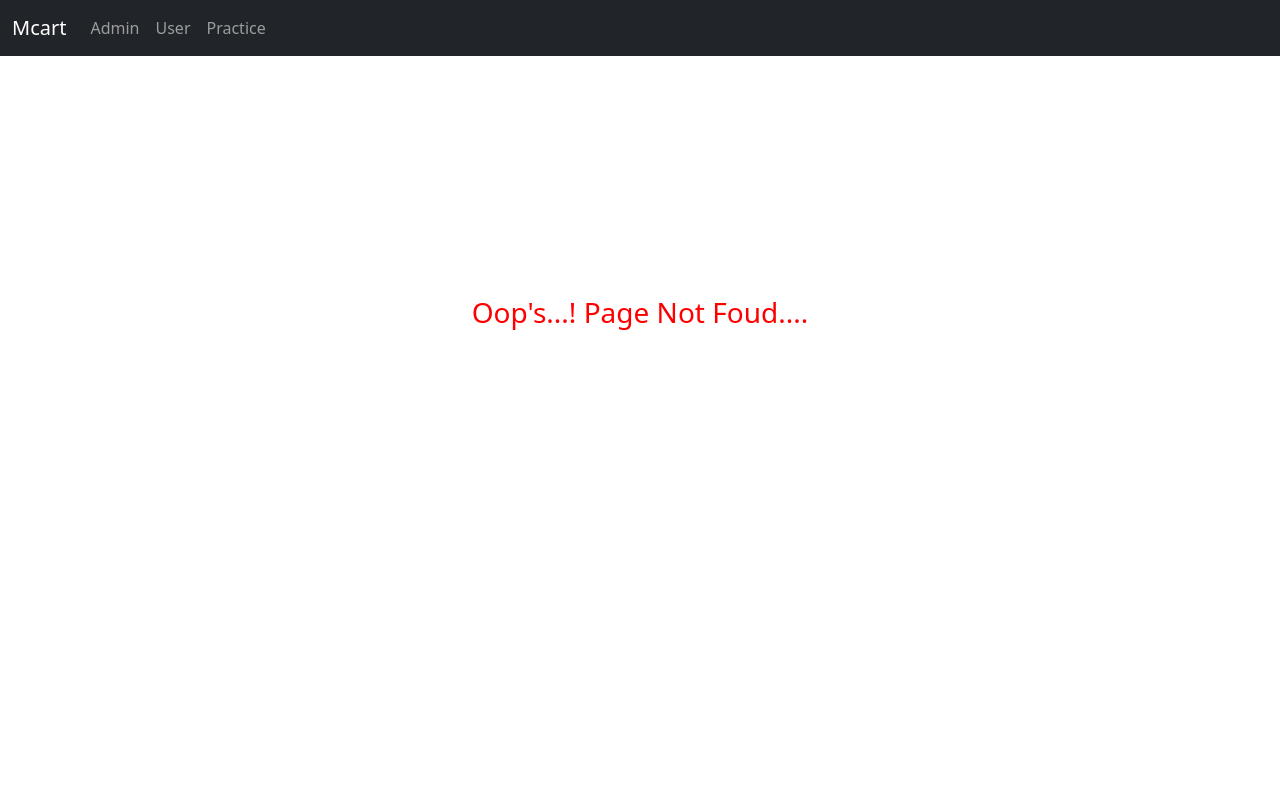
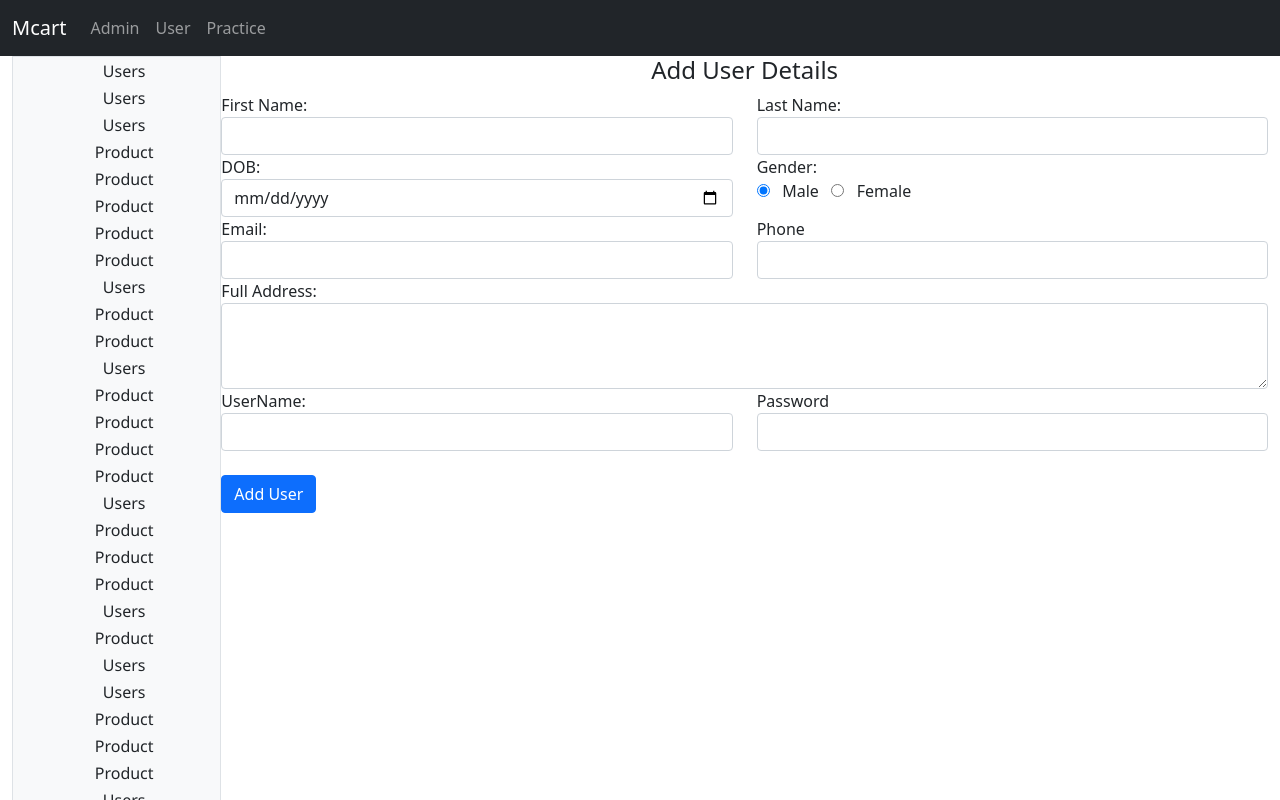
Before and after one commit to mohangani/Mcart, an Angular app in the folder Mcart/: page /admin/userlist in a window 1280 px wide. Shown: the top 800 px of the page. Built offline with nearby package versions, Linux system fonts and the light colour scheme.

Commit message:
reactive forms

```diff
--- /dev/null
+++ b/Mcart/src/app/Services/validation.service.ts
@@ -0,0 +1,19 @@
+import { Injectable } from '@angular/core';
+import { AbstractControl, ValidationErrors } from '@angular/forms';
+
+@Injectable({
+  providedIn: 'root'
+})
+export class ValidationService {
+
+  constructor() { }
+
+  public validateDob(control: AbstractControl): ValidationErrors|null {
+    if (new Date(control.value) > new Date())
+      return {error:"DOB should be less than or eual to current date."};
+    return null;
+  }
+
+
+
+}
--- a/Mcart/src/app/product/product.component.html
+++ b/Mcart/src/app/product/product.component.html
@@ -1,7 +1,7 @@
 <div class="container">
     <h4 [ngStyle]="{'text-align': 'center'}"> {{title}} </h4>
 
-    <form>
+    <form (ngSubmit)="onSubmit();">
         <div class="mb-3 m-3">
             <!-- <label for="#id"> Product Id :</label>
             <input type="number" class="form-control" name="id" [(ngModel)]="product.id" disabled/> -->
@@ -11,7 +11,7 @@
         </div>
         <div class="mb-3 m-3">
 
-            <span class="btn btn-primary" (click)="onSubmit();"> Submit </span>
+            <button type="Submit" class="btn btn-primary" > Submit </button>
 
         </div>
     </form>
--- /dev/null
+++ b/Mcart/src/app/users/user-list/user-list.component.html
@@ -0,0 +1 @@
+<p>user-list works!</p>
--- /dev/null
+++ b/Mcart/src/app/users/user-list/user-list.component.ts
@@ -0,0 +1,15 @@
+import { Component, OnInit } from '@angular/core';
+
+@Component({
+  selector: 'app-user-list',
+  templateUrl: './user-list.component.html',
+  styleUrls: ['./user-list.component.css']
+})
+export class UserListComponent implements OnInit {
+
+  constructor() { }
+
+  ngOnInit(): void {
+  }
+
+}
--- /dev/null
+++ b/Mcart/src/app/users/user/user.component.html
@@ -0,0 +1,109 @@
+<div class="container">
+
+    <h4 style="text-align: center;"> Add User Details</h4>
+
+
+    <form [formGroup]="userForm" action="/action_page.php" (ngSubmit)="onSubmit()">
+
+        <div>
+            <div>
+                <div class="row">
+                    <div class="col-md-6 ">
+                        <label for="">First Name:</label>
+                        <input class="form-control" type="text" formControlName="firstName" />
+                        <small class="text-danger"
+                            *ngIf="userForm.get('firstName').touched  && !userForm.get('firstName').valid">
+                            First Name is required.
+                        </small>
+                    </div>
+                    <div class="col-md-6 ">
+                        <label for="">Last Name:</label>
+                        <input class="form-control" type="text" [formControlName]="'lastName'" />
+                        <small class="text-danger"
+                            *ngIf="userForm.get('lastName').touched  && !userForm.get('lastName').valid">
+                            Last Name is required.
+                        </small>
+                    </div>
+                </div>
+
+                <div class="row">
+                    <div class="col-md-6 ">
+                        <label for="">DOB:</label>
+                        <input class="form-control" type="date" [formControlName]="'dob'" />
+                        <small class="text-danger" *ngIf="userForm.get('dob').touched  && !userForm.get('dob').valid">
+                            DOB is required.
+                        </small>
+                    </div>
+                    <div class="col-md-6 ">
+                        <label for="">Gender:</label> <br>
+
+                        <input type="radio" id="male" name="gender" value="male" [formControlName]="'gender'">
+                          <label for="male">Male</label> &nbsp;
+
+                        <input type="radio" id="female" name="gender" value="female" [formControlName]="'gender'">
+                          <label for="female">Female</label>
+                    </div>
+                </div>
+
+                <div class="row">
+                    <div class="col-md-6 ">
+                        <label for="">Email:</label>
+                        <input class="form-control" type="email" [formControlName]="'email'" />
+                        <small class="text-danger"
+                            *ngIf="userForm.get('email').touched  && !userForm.get('email').valid && userForm.get('email').errors?.['required']">
+                            Email is required.
+                        </small>
+                        <small class="text-danger"
+                            *ngIf="userForm.get('email').touched  && !userForm.get('email').valid
+                            && userForm.get('email').errors?.['email']">
+                            Please Enter valid Email.
+                        </small>
+                    </div>
+                    <div class="col-md-6 ">
+                        <label for="">Phone</label>
+                        <input class="form-control" type="text" [formControlName]="'phone'" />
+                        <small class="text-danger"
+                            *ngIf="userForm.get('phone').touched  && !userForm.get('phone').valid">
+                            Phone is required.
+                        </small>
+                    </div>
+                </div>
+
+                <div class="row">
+                    <div class="col-md-12 ">
+                        <label for="">Full Address:</label>
+                        <textarea class="form-control" name="" id="" cols="50" rows="3"
+                            [formControlName]="'address'"></textarea>
+                        <small class="text-danger"
+                            *ngIf="userForm.get('address').touched  && !userForm.get('address').valid">
+                            Address is required.
+                        </small>
+                    </div>
+                </div>
+
+                <div class="row">
+                    <div class="col-md-6 ">
+                        <label for="">UserName:</label>
+                        <input class="form-control" type="email" [formControlName]="'userName'" />
+                        <small class="text-danger"
+                            *ngIf="userForm.get('userName').touched  && !userForm.get('userName').valid">
+                            User Name is required.
+                        </small>
+                    </div>
+                    <div class="col-md-6 ">
+                        <label for="">Password</label>
+                        <input class="form-control" type="text" [formControlName]="'password'" />
+                        <small class="text-danger"
+                            *ngIf="userForm.get('password').touched  && !userForm.get('password').valid">
+                            Password is required.
+                        </small>
+                    </div>
+                </div>
+
+                <br />
+                <button class="btn btn-primary" type="submit" > Add User</button>
+            </div>
+        </div>
+    </form>
+
+</div>
--- /dev/null
+++ b/Mcart/src/app/users/user/user.component.ts
@@ -0,0 +1,42 @@
+import { Component, OnInit } from '@angular/core';
+import { FormControl, FormGroup, Validators } from '@angular/forms';
+import { ValidationService } from 'src/app/Services/validation.service';
+
+@Component({
+  selector: 'app-user',
+  templateUrl: './user.component.html',
+  styleUrls: ['./user.component.css']
+})
+export class UserComponent implements OnInit {
+
+  constructor(private validationService: ValidationService) { }
+
+  userForm: FormGroup;
+
+
+  ngOnInit(): void {
+
+    this.userForm = new FormGroup({
+      firstName: new FormControl('', Validators.required),
+      lastName: new FormControl('', Validators.required),
+      dob: new FormControl('', [Validators.required, this.validationService.validateDob]),
+      gender: new FormControl('male', Validators.required),
+      email: new FormControl('', [Validators.email, Validators.required]),
+      phone: new FormControl('', Validators.required),
+      address: new FormControl('', Validators.required),
+      userName: new FormControl('', Validators.required),
+      password: new FormControl('', Validators.required),
+    });
+  }
+
+
+
+
+  onSubmit() {
+    console.log(this.userForm);
+    console.log(this.userForm.value);
+
+    alert("Submited!");
+    this.userForm.reset();
+  }
+}
--- a/Mcart/src/styles.css
+++ b/Mcart/src/styles.css
@@ -5,3 +5,11 @@
     font-size: 30px;
     margin: 10px;
 }
+
+input.ng-invalid.ng-touched{
+    border: 1px solid red;
+}
+
+textarea.ng-invalid.ng-touched{
+    border: 1px solid red;
+}
```
Also changed, not shown: Mcart/src/app/app.module.ts (+8 -3 lines), Mcart/src/app/routing.module.ts (+11 -7 lines), Mcart/src/app/users/user-list/user-list.component.css (added), Mcart/src/app/users/user/user.component.css (added).
